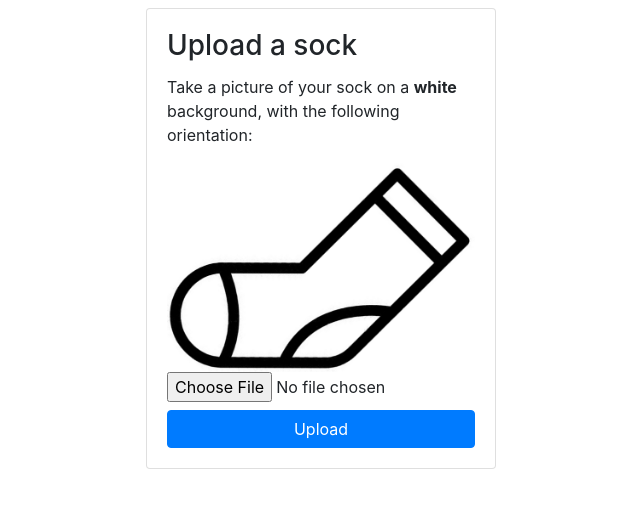
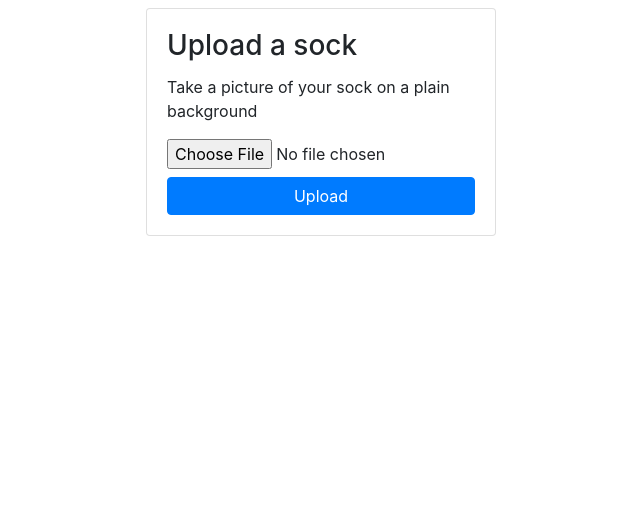
Before and after one commit to 30blay/lostasock, a Django app: page /matcher/add_sock/ in a window 1280 px wide. Shown: the part 56-564 px from the top of the page, without its empty margins (319-959 px from the left). Run offline with Django 3.2, Linux system fonts and the light colour scheme; some libraries are stand-ins or nearby versions.

Commit message:
Simpler upload form

```diff
--- a/matcher/templates/sock_upload.html
+++ b/matcher/templates/sock_upload.html
@@ -8,8 +8,7 @@
       <div class="card">
         <div class="card-body">
           <h3 class="card-title">Upload a sock</h3>
-          <p>Take a picture of your sock on a <b>white</b> background, with the following orientation:</p>
-          <img src="{% static "/sock_orient.PNG" %}" alt="Sock orientation" class="img-fluid"/>
+          <p>Take a picture of your sock on a plain background</p>
           <form method="post" enctype="multipart/form-data">
             {% csrf_token %}
             <input type="file" name="image" accept="image/*" required="" id="id_image">
```
